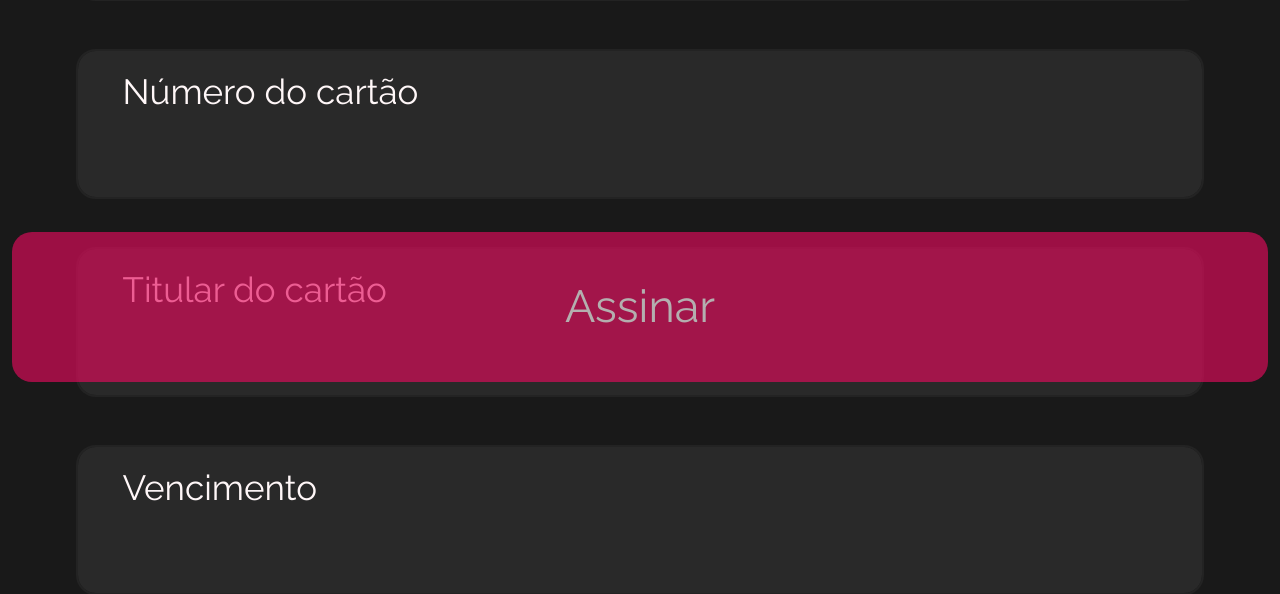
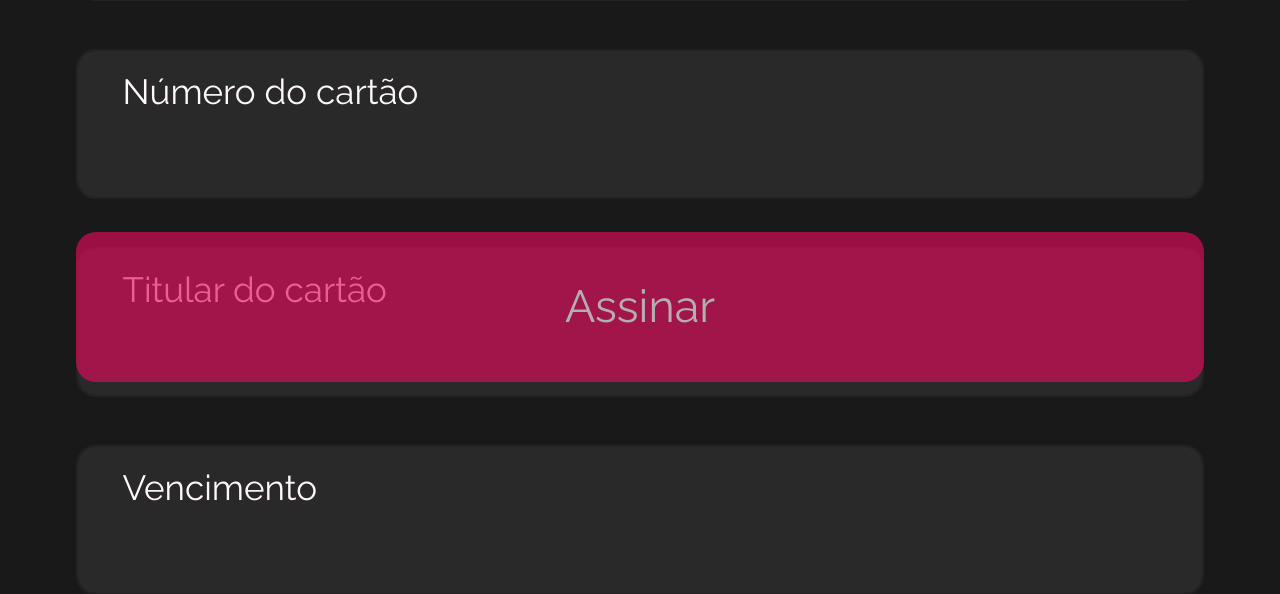
Before and after one commit to crisvini/workout, a PHP site: page /cadastroDadosPagamento.html in a window 1280 px wide. Shown: the part 370-964 px from the top of the page. Run offline with PHP 8.4, Linux system fonts and the light colour scheme; some libraries are stand-ins or nearby versions.

Commit message:
adição de classe

```diff
--- a/style/styles.css
+++ b/style/styles.css
@@ -403,3 +403,11 @@ body {
 .fw-500 {
     font-weight: 500;
 }
+
+.spacer {
+    height: 250px;
+}
+
+.w-90 {
+    width: 90% !important;
+}
```
